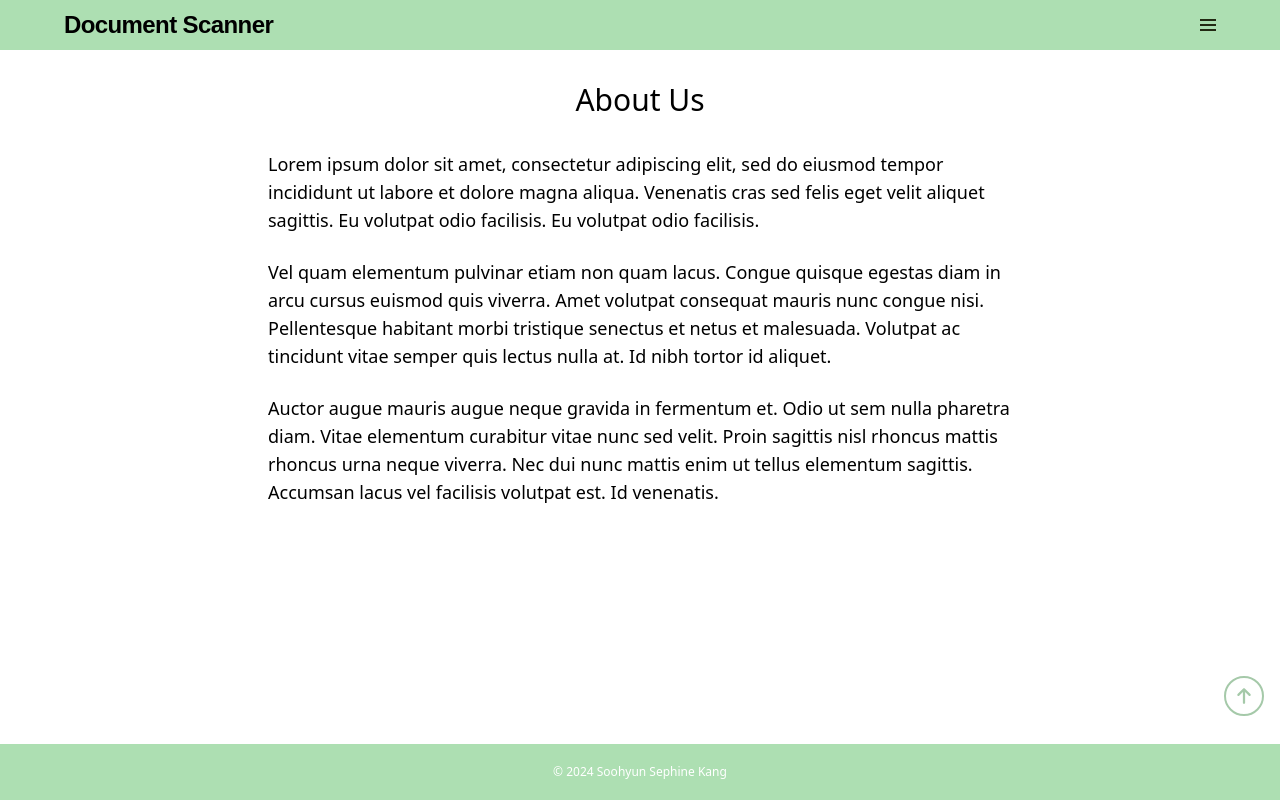
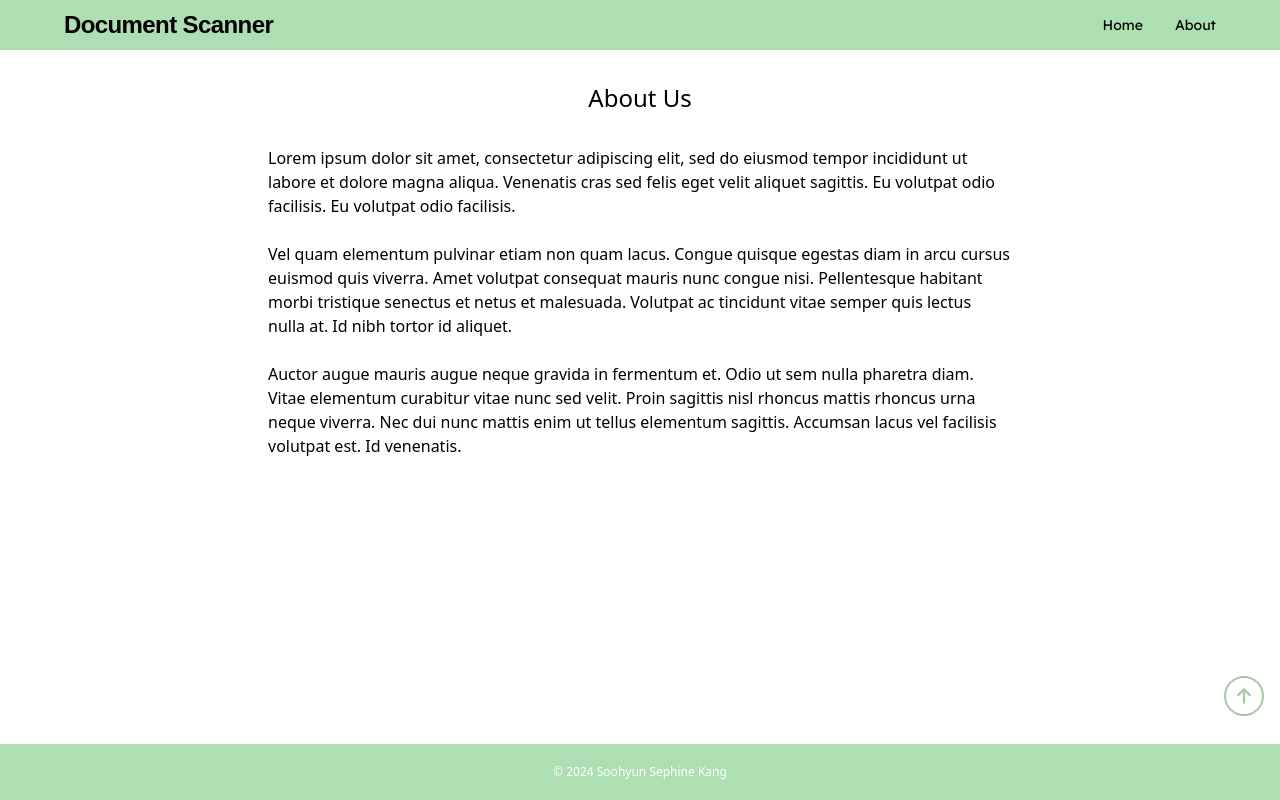
Before and after one commit to sephinek/document-scanner-app, a Next.js app: page /about in a window 1280 px wide. Built offline with nearby package versions, Linux system fonts and the light colour scheme; a web font is replaced by a local one.

Commit message:
make responsive

```diff
--- a/src/app/about/page.js
+++ b/src/app/about/page.js
@@ -5,8 +5,8 @@ export default function About() {
   return (
     <main className='relative w-full m-auto grow p-3 mx-auto my-5 pb-10'>
       <div className='max-w-screen-md mx-auto'>
-        <h2 className='text-xl sm:text-3xl mb-5 text-center'>About Us</h2>
-        <div className='flex flex-col justify-start gap-6 p-3 sm:text-lg'>
+        <h2 className='text-xl sm:text-2xl mb-5 text-center'>About Us</h2>
+        <div className='flex flex-col justify-start gap-6 p-3 sm:text-md'>
           <p>
             Lorem ipsum dolor sit amet, consectetur adipiscing elit, sed do
             eiusmod tempor incididunt ut labore et dolore magna aliqua.
--- a/src/app/page.js
+++ b/src/app/page.js
@@ -122,7 +122,7 @@ export default function Home() {
 
         <div className='w-full text-center mt-6'>
           <button
-            className='bg-[#2c2c2c] text-white font-lexend py-3 px-10 rounded-md shadow-lg'
+            className='text-sm tablet:text-base bg-[#2c2c2c] text-white font-lexend py-3 px-10 rounded-md shadow-lg'
             onClick={extractTextHandler}
           >
             Extract Text
--- a/src/app/shared/Header.jsx
+++ b/src/app/shared/Header.jsx
@@ -1,20 +1,33 @@
 'use client';
 import Link from 'next/link';
-import { useState } from 'react';
+import { useState, useRef } from 'react';
 import menuIcon from '../../../public/menu-icon.png';
 import Image from 'next/image';
 
 export default function Header() {
-  const [mobileMenuOpen, setMobileMenuOpen] = useState(false);
+  const [mobileNavbar, setMobileNavbar] = useState(false);
+  const navRef = useRef(null);
+
+  const mobileNavbarHandler = () => {
+    setMobileNavbar((open) => !open);
+  };
 
   const linkClickHandler = () => {
-    setMobileMenuOpen(false);
+    setMobileNavbar(false);
   };
+
+  const navCloseHandler = (e) => {
+    if (mobileNavbar && !navRef.current?.contains(e.target)) {
+      setMobileNavbar(false);
+    }
+  };
+
+  document.addEventListener('mousedown', navCloseHandler);
 
   return (
     <header className='flex-none font-lexend h-[50px] w-full relative bg-[#ADDFB2]'>
       <div className='h-full max-w-screen-xl mx-auto'>
-        <div className='m-auto max-w-[90%] h-full flex items-center  justify-between'>
+        <div className='m-auto max-w-[90%] h-full flex items-center justify-between'>
           <Link
             href='/'
             className='font-logo font-black text-lg md:text-2xl tracking-tight text-black'
@@ -22,25 +35,44 @@ export default function Header() {
             Document Scanner
           </Link>
 
-          <nav>
+          <nav ref={navRef}>
+            {/* Desktop Navbar */}
+            <ul className='hidden tablet:block'>
+              <div className='flex gap-8 text-sm'>
+                <Link href='/'>
+                  <li className='hover:text-green-700'>Home</li>
+                </Link>
+                <Link href='/about'>
+                  <li className='hover:text-green-700'>About</li>
+                </Link>
+              </div>
+            </ul>
+
+            {/* Mobile Navbar */}
             <Image
               src={menuIcon}
               alt='mobile menu icon'
-              className={`${
-                mobileMenuOpen ? 'text-green-500' : 'text-black'
+              className={`block tablet:hidden ${
+                mobileNavbar ? 'text-green-500' : 'text-black'
               } cursor-pointer hover:scale-105`}
-              onClick={() => setMobileMenuOpen((view) => !view)}
+              onClick={mobileNavbarHandler}
             />
 
-            {mobileMenuOpen && (
-              <ul className='z-10 absolute top-[100%] left-0 flex-col gap-20 bg-gray-500 text-white w-full cursor-pointer'>
+            {mobileNavbar && (
+              <ul className='block tablet:hidden z-10 absolute top-[100%] left-0 flex-col gap-20 bg-slate-400 text-white w-full cursor-pointer text-sm sm:text-base'>
                 <Link href='/'>
-                  <li className='py-5 text-center' onClick={linkClickHandler}>
+                  <li
+                    className='py-5 text-center hover:bg-slate-700'
+                    onClick={linkClickHandler}
+                  >
                     Home
                   </li>
                 </Link>
                 <Link href='/about'>
-                  <li className='py-5 text-center' onClick={linkClickHandler}>
+                  <li
+                    className='py-5 text-center hover:bg-slate-700'
+                    onClick={linkClickHandler}
+                  >
                     About
                   </li>
                 </Link>
```
